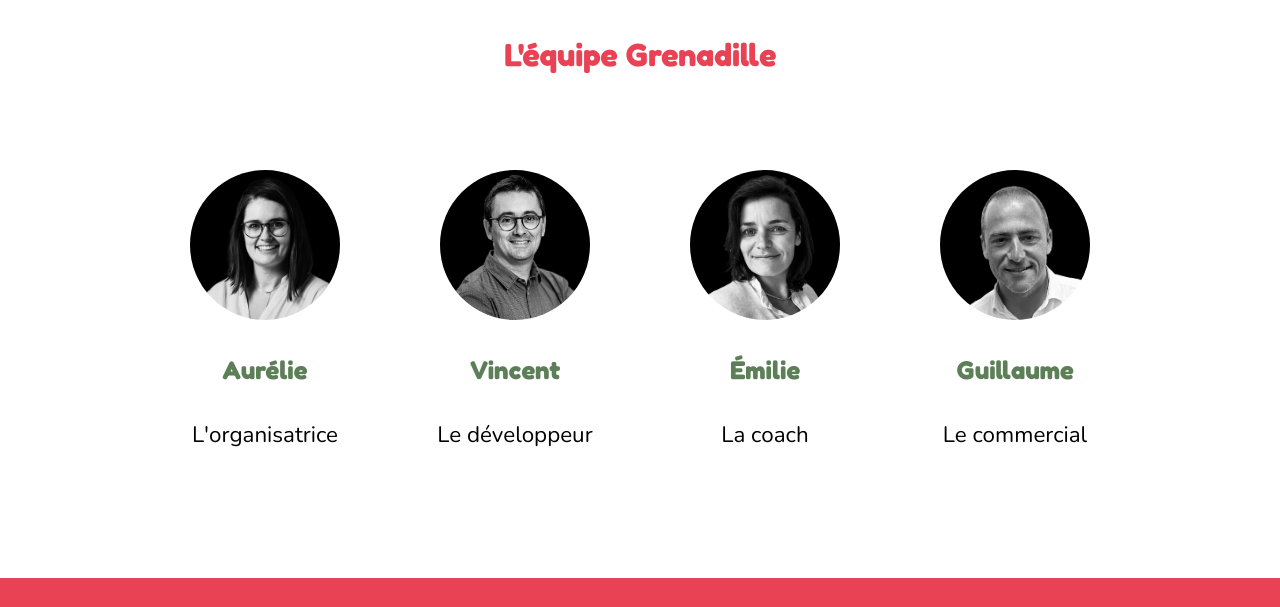
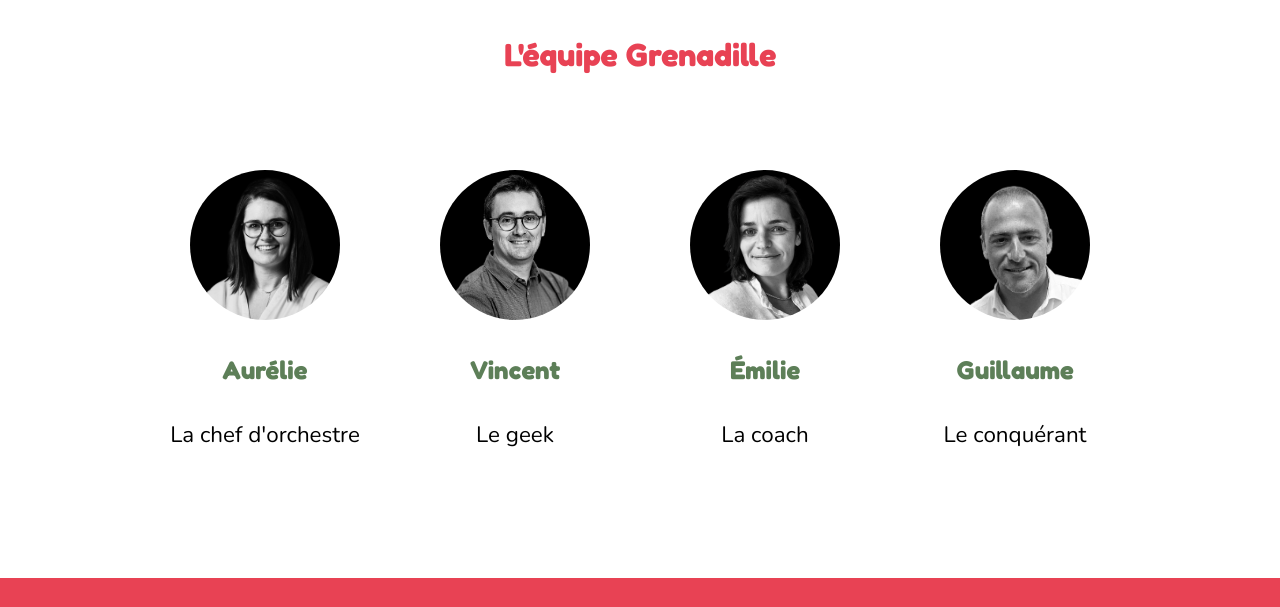
Before and after one commit to grenadille/website, a website built with Parcel: page src/index.html in a window 1280 px wide. Shown: the part 3210-3817 px from the top of the page. Built offline with nearby package versions, Linux system fonts and the light colour scheme.

```diff
--- a/package.json
+++ b/package.json
@@ -1,6 +1,6 @@
 {
   "name": "@grenadille/website",
-  "version": "1.0.4",
+  "version": "1.0.5",
   "description": "Grenadille landing page",
   "repository": "git://github.com/grenadille/website.git",
   "license": "MIT",
--- a/src/index.html
+++ b/src/index.html
@@ -125,12 +125,12 @@
           <div class="member">
             <div class="profile aurelie"></div>
             <h4>Aurélie</h4>
-            <span>L'organisatrice</span>
+            <span>La chef d'orchestre</span>
           </div>
           <div class="member">
             <div class="profile vincent"></div>
             <h4>Vincent</h4>
-            <span>Le développeur</span>
+            <span>Le geek</span>
           </div>
           <div class="member">
             <div class="profile emilie"></div>
@@ -140,7 +140,7 @@
           <div class="member">
             <div class="profile guillaume"></div>
             <h4>Guillaume</h4>
-            <span>Le commercial</span>
+            <span>Le conquérant</span>
           </div>
         </div>
       </div>
```
Also changed, not shown: .github/workflows/deploy.yml (added), 1 other file.
